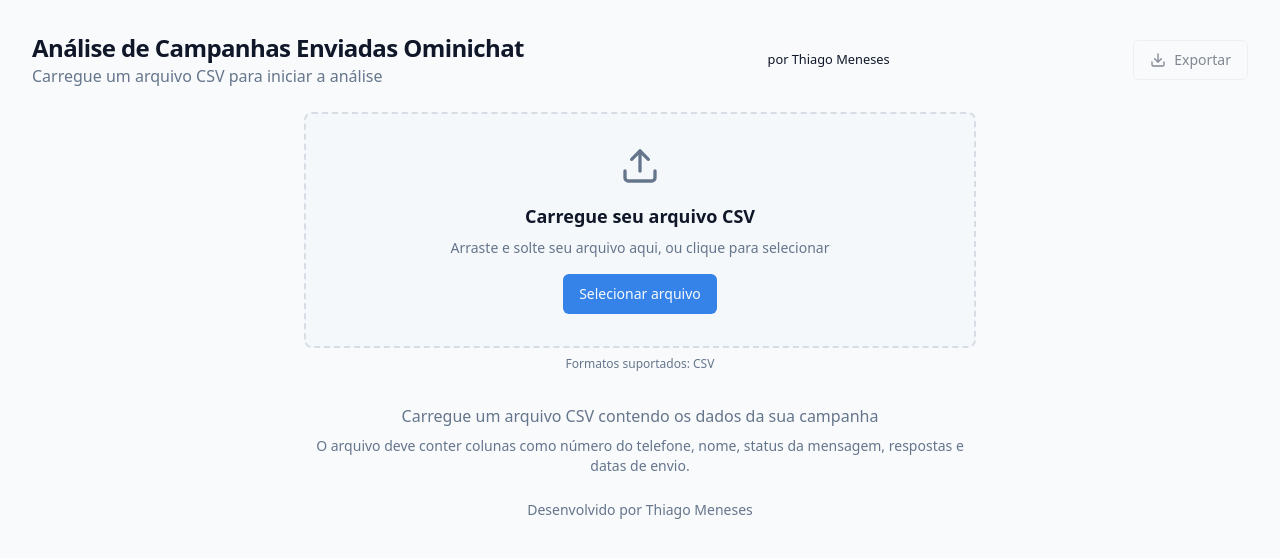
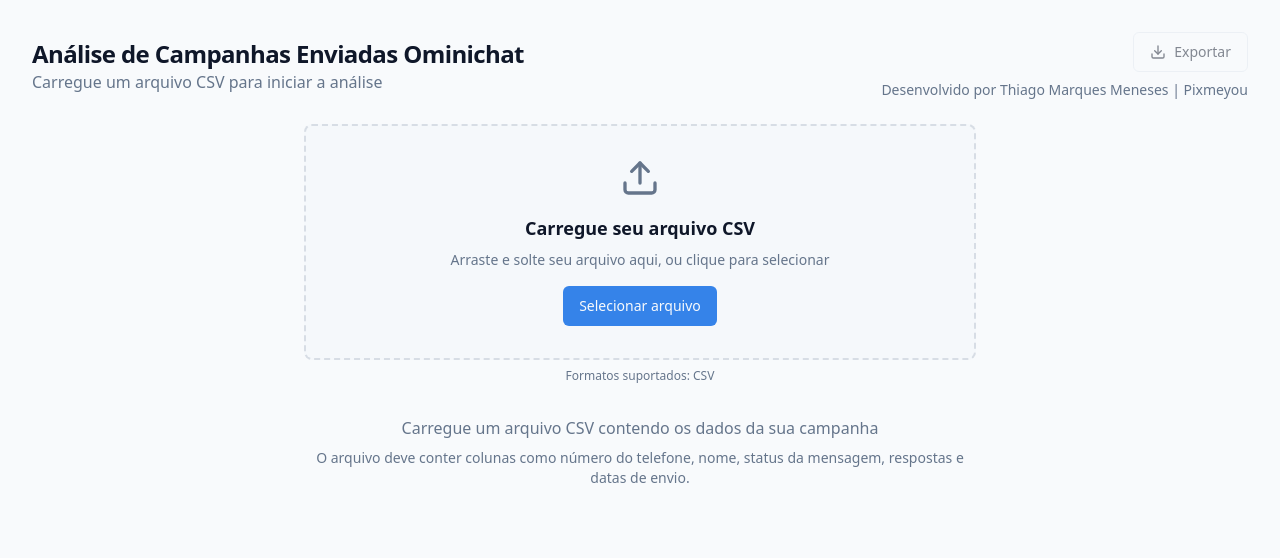
Before and after one commit to thiagommeneses/message-analytics-pro, a React (Vite) app: page / in a window 1280 px wide. Shown: the top 558 px of the page. Built offline with nearby package versions, Linux system fonts and the light colour scheme.

Commit message:
Refactor author and SEO descriptions
Update author information to "Thiago Marques Meneses" and company to "Pixmeyou". Remove Lovable-related content from SEO descriptions in `index.html`.

```diff
--- a/index.html
+++ b/index.html
@@ -1,14 +1,15 @@
+
 <!DOCTYPE html>
 <html lang="en">
   <head>
     <meta charset="UTF-8" />
     <meta name="viewport" content="width=device-width, initial-scale=1.0" />
-    <title>message-analytics-pro</title>
-    <meta name="description" content="Análise de Campanhas OminiChat" />
-    <meta name="author" content="Thiago Meneses" />
+    <title>Análise de Campanhas Ominichat</title>
+    <meta name="description" content="Análise de Campanhas OminiChat desenvolvida pela Pixmeyou" />
+    <meta name="author" content="Thiago Marques Meneses - Pixmeyou" />
 
-    <meta property="og:title" content="message-analytics-pro" />
-    <meta property="og:description" content="Análise de Campanhas" />
+    <meta property="og:title" content="Análise de Campanhas Ominichat" />
+    <meta property="og:description" content="Ferramenta de análise de campanhas desenvolvida pela Pixmeyou" />
     <meta property="og:type" content="website" />
     <meta property="og:image" content="#" />
 
--- a/src/components/Header.tsx
+++ b/src/components/Header.tsx
@@ -16,7 +16,7 @@ const Header = () => {
             : "Carregue um arquivo CSV para iniciar a análise"}
         </p>
       </div>
-    <small>por Thiago Meneses</small>
+      <div className="flex flex-col items-end">
         <div className="flex items-center gap-3">
           <ExportOptions />
 
@@ -26,6 +26,10 @@ const Header = () => {
             </Button>
           )}
         </div>
+        <div className="text-sm text-muted-foreground mt-2">
+          Desenvolvido por <span className="font-medium">Thiago Marques Meneses</span> | <span className="font-medium">Pixmeyou</span>
+        </div>
+      </div>
     </header>
   );
 };
--- a/src/components/MainDashboard.tsx
+++ b/src/components/MainDashboard.tsx
@@ -25,9 +25,7 @@ const MainDashboard = () => {
               O arquivo deve conter colunas como número do telefone,
               nome, status da mensagem, respostas e datas de envio.
             </p>
-	      <br/>
-		<p className="text-sm">Desenvolvido por Thiago Meneses</p>
-	  </div>
+          </div>
         </div>
       ) : (
         <div className="grid grid-cols-1 lg:grid-cols-4 gap-6">
```
Lines whose indentation alone changed are shown as unchanged.
